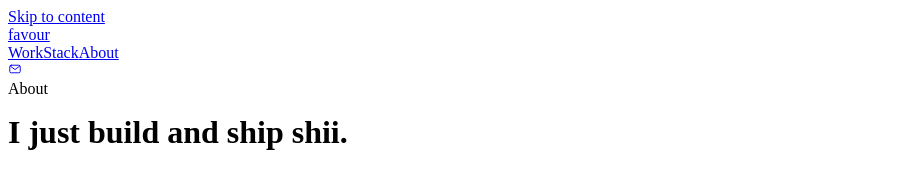
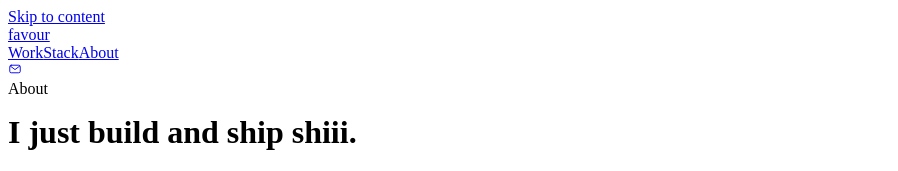
Before and after one commit to favourthemaster/portfolio-site, a React (Vite) app: page /about in a window 1280 px wide. Shown: the top 171 px of the page, without its empty margins (0-898 px from the left). Built offline with nearby package versions, Linux system fonts and the light colour scheme; the HTML template or start-up script is replaced by a standard one.

Commit message:
Update about headline and OG image

```diff
--- a/src/pages/About.tsx
+++ b/src/pages/About.tsx
@@ -36,7 +36,7 @@ export function About() {
         <header className="page-head wrap">
           <span className="section-label">About</span>
           <h1 className="page-title" style={{ marginTop: 16 }}>
-            I just build and ship shii.
+            I just build and ship shiii.
           </h1>
         </header>
 
```
Also changed, not shown: public/og.png.
